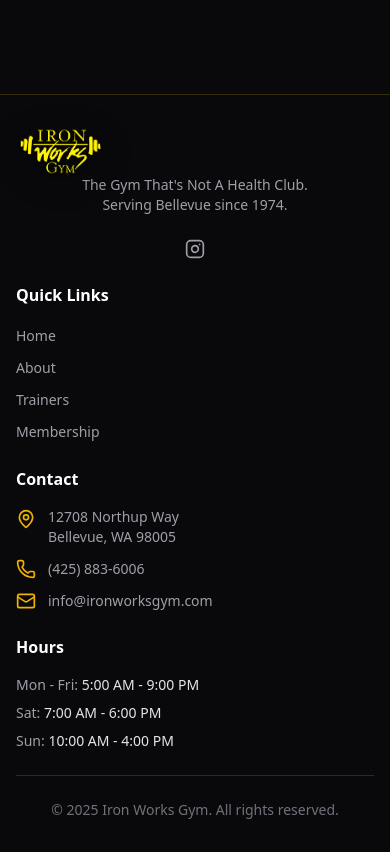
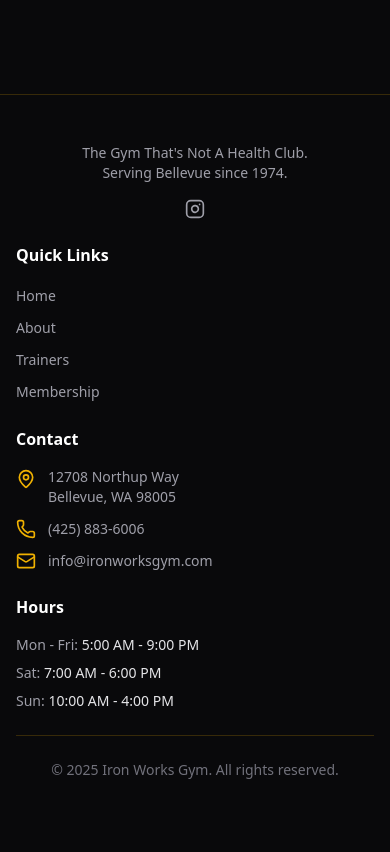
Before and after one commit to DrakeAlia/ironworks-gym, a Next.js app: page / in a window 390 px wide. Shown: the part 6000-6852 px from the top of the page. After the commit the page ends 6812 px from the top, so only its background shows below. Built offline with nearby package versions, Linux system fonts and the light colour scheme.

Commit message:
added spacing for logo in footer

```diff
--- a/components/Footer.tsx
+++ b/components/Footer.tsx
@@ -8,17 +8,17 @@ export default function Footer() {
       <div className="max-w-7xl mx-auto px-4 sm:px-6 lg:px-8 py-8 md:py-12">
         <div className="grid grid-cols-1 md:grid-cols-4 gap-6 md:gap-8">
           {/* Brand */}
-          <div className="space-y-6 text-center md:text-left">
+          <div className="space-y-4 text-center md:text-left">
             <Link href="/" aria-label="Iron Works Gym home">
               <Image
                 src="/images/ironworksLogo.png"
                 alt="Iron Works Gym logo"
                 width={180}
                 height={60}
-                className="w-auto h-12 object-contain drop-shadow-[0_6px_16px_rgba(0,0,0,0.45)]"
+                className="w-auto h-12 object-contain drop-shadow-[0_6px_16px_rgba(0,0,0,0.45)] hidden md:block"
               />
             </Link>
-            <p className="text-zinc-400 text-sm">
+            <p className="text-zinc-400 text-sm mt-4">
               The Gym That's Not A Health Club.<br />
               Serving Bellevue since 1974.
             </p>
```
